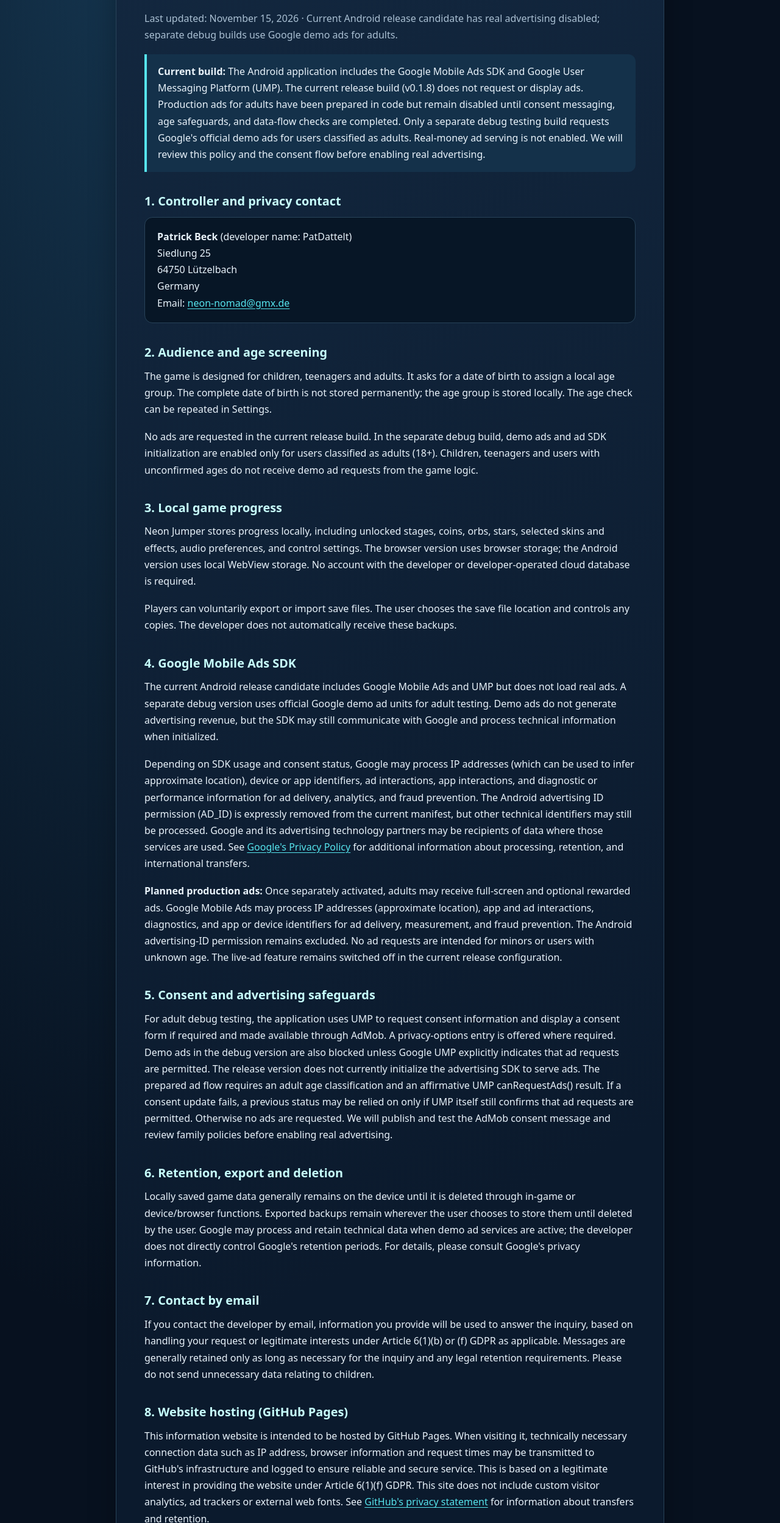
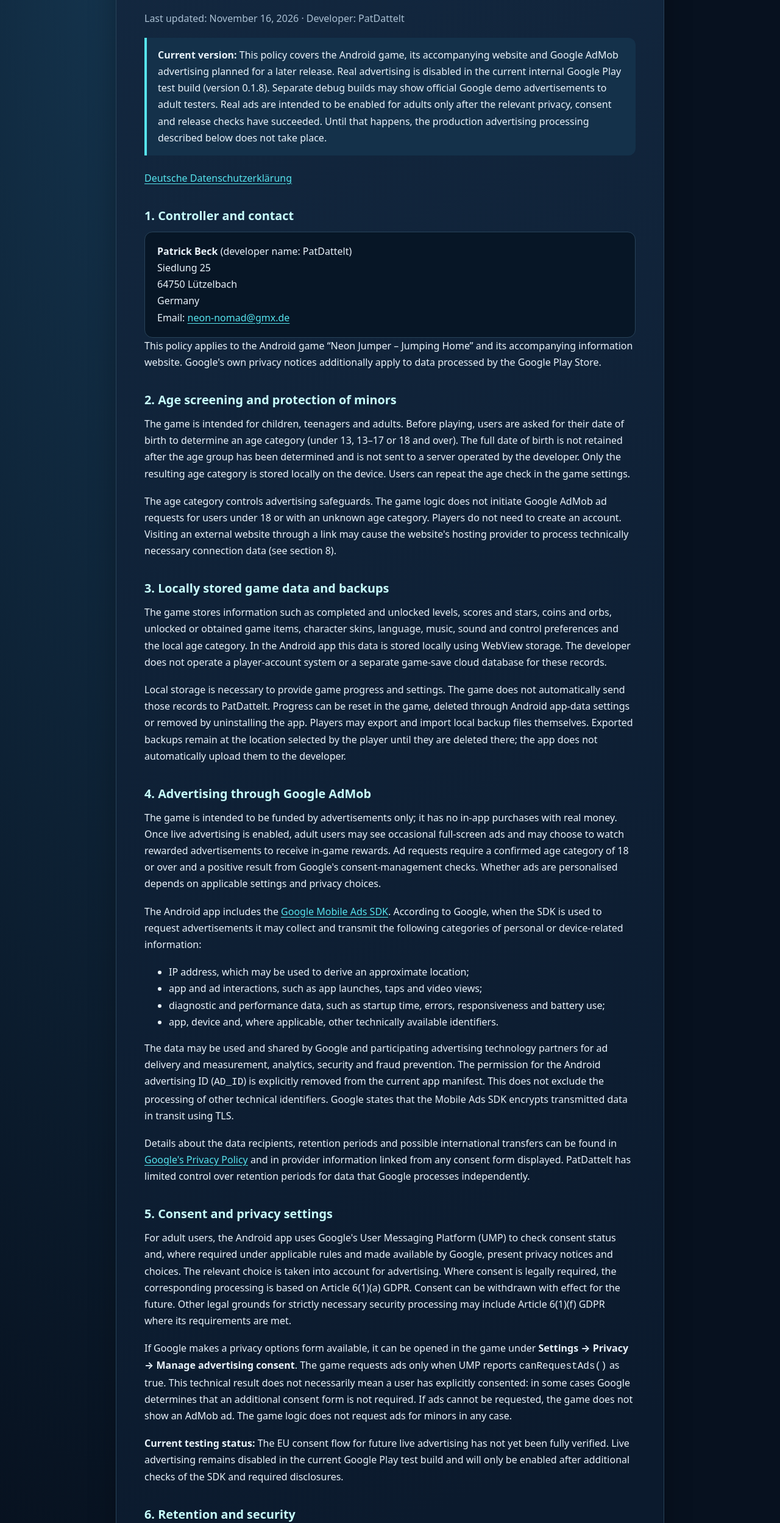
Before and after one commit to PatDattelt/neon-nomad, a plain HTML site: page privacy.html in a window 1280 px wide. Shown: the part 302-2800 px from the top of the page at 61% size. Drawn offline with Linux system fonts and the light colour scheme.

Commit message:
Update English privacy policy for Play release preparation and planned AdMob safeguards

```diff
--- a/privacy.html
+++ b/privacy.html
@@ -11,33 +11,54 @@
 <main class="wrap"><article class="paper">
 <p class="kicker">PRIVACY</p>
 <h1>Privacy Policy for Neon Jumper – Jumping Home</h1>
-<p class="muted">Last updated: November 15, 2026 · Current Android release candidate has real advertising disabled; separate debug builds use Google demo ads for adults.</p>
-<div class="notice"><strong>Current build:</strong> The Android application includes the Google Mobile Ads SDK and Google User Messaging Platform (UMP). The current release build (v0.1.8) does not request or display ads. Production ads for adults have been prepared in code but remain disabled until consent messaging, age safeguards, and data-flow checks are completed. Only a separate debug testing build requests Google's official demo ads for users classified as adults. Real-money ad serving is not enabled. We will review this policy and the consent flow before enabling real advertising.</div>
-<h2>1. Controller and privacy contact</h2>
+<p class="muted">Last updated: November 16, 2026 · Developer: PatDattelt</p>
+<div class="notice"><strong>Current version:</strong> This policy covers the Android game, its accompanying website and Google AdMob advertising planned for a later release. Real advertising is disabled in the current internal Google Play test build (version 0.1.8). Separate debug builds may show official Google demo advertisements to adult testers. Real ads are intended to be enabled for adults only after the relevant privacy, consent and release checks have succeeded. Until that happens, the production advertising processing described below does not take place.</div>
+<p class="muted"><a href="datenschutz.html" lang="de">Deutsche Datenschutzerklärung</a></p>
+
+<h2>1. Controller and contact</h2>
 <address class="contact"><strong>Patrick Beck</strong> (developer name: PatDattelt)<br>Siedlung 25<br>64750 Lützelbach<br>Germany<br>Email: <a href="mailto:neon-nomad@gmx.de">neon-nomad@gmx.de</a></address>
-<h2>2. Audience and age screening</h2>
-<p>The game is designed for children, teenagers and adults. It asks for a date of birth to assign a local age group. The complete date of birth is not stored permanently; the age group is stored locally. The age check can be repeated in Settings.</p>
-<p>No ads are requested in the current release build. In the separate debug build, demo ads and ad SDK initialization are enabled only for users classified as adults (18+). Children, teenagers and users with unconfirmed ages do not receive demo ad requests from the game logic.</p>
-<h2>3. Local game progress</h2>
-<p>Neon Jumper stores progress locally, including unlocked stages, coins, orbs, stars, selected skins and effects, audio preferences, and control settings. The browser version uses browser storage; the Android version uses local WebView storage. No account with the developer or developer-operated cloud database is required.</p>
-<p>Players can voluntarily export or import save files. The user chooses the save file location and controls any copies. The developer does not automatically receive these backups.</p>
-<h2>4. Google Mobile Ads SDK</h2>
-<p>The current Android release candidate includes Google Mobile Ads and UMP but does not load real ads. A separate debug version uses official Google demo ad units for adult testing. Demo ads do not generate advertising revenue, but the SDK may still communicate with Google and process technical information when initialized.</p>
-<p>Depending on SDK usage and consent status, Google may process IP addresses (which can be used to infer approximate location), device or app identifiers, ad interactions, app interactions, and diagnostic or performance information for ad delivery, analytics, and fraud prevention. The Android advertising ID permission (AD_ID) is expressly removed from the current manifest, but other technical identifiers may still be processed. Google and its advertising technology partners may be recipients of data where those services are used. See <a href="https://policies.google.com/privacy">Google's Privacy Policy</a> for additional information about processing, retention, and international transfers.</p>
-<p><strong>Planned production ads:</strong> Once separately activated, adults may receive full-screen and optional rewarded ads. Google Mobile Ads may process IP addresses (approximate location), app and ad interactions, diagnostics, and app or device identifiers for ad delivery, measurement, and fraud prevention. The Android advertising-ID permission remains excluded. No ad requests are intended for minors or users with unknown age. The live-ad feature remains switched off in the current release configuration.</p>
-<h2>5. Consent and advertising safeguards</h2>
-<p>For adult debug testing, the application uses UMP to request consent information and display a consent form if required and made available through AdMob. A privacy-options entry is offered where required. Demo ads in the debug version are also blocked unless Google UMP explicitly indicates that ad requests are permitted. The release version does not currently initialize the advertising SDK to serve ads. The prepared ad flow requires an adult age classification and an affirmative UMP canRequestAds() result. If a consent update fails, a previous status may be relied on only if UMP itself still confirms that ad requests are permitted. Otherwise no ads are requested. We will publish and test the AdMob consent message and review family policies before enabling real advertising.</p>
-<h2>6. Retention, export and deletion</h2>
-<p>Locally saved game data generally remains on the device until it is deleted through in-game or device/browser functions. Exported backups remain wherever the user chooses to store them until deleted by the user. Google may process and retain technical data when demo ad services are active; the developer does not directly control Google's retention periods. For details, please consult Google's privacy information.</p>
+<p>This policy applies to the Android game “Neon Jumper – Jumping Home” and its accompanying information website. Google's own privacy notices additionally apply to data processed by the Google Play Store.</p>
+
+<h2>2. Age screening and protection of minors</h2>
+<p>The game is intended for children, teenagers and adults. Before playing, users are asked for their date of birth to determine an age category (under 13, 13–17 or 18 and over). The full date of birth is not retained after the age group has been determined and is not sent to a server operated by the developer. Only the resulting age category is stored locally on the device. Users can repeat the age check in the game settings.</p>
+<p>The age category controls advertising safeguards. The game logic does not initiate Google AdMob ad requests for users under 18 or with an unknown age category. Players do not need to create an account. Visiting an external website through a link may cause the website's hosting provider to process technically necessary connection data (see section 8).</p>
+
+<h2>3. Locally stored game data and backups</h2>
+<p>The game stores information such as completed and unlocked levels, scores and stars, coins and orbs, unlocked or obtained game items, character skins, language, music, sound and control preferences and the local age category. In the Android app this data is stored locally using WebView storage. The developer does not operate a player-account system or a separate game-save cloud database for these records.</p>
+<p>Local storage is necessary to provide game progress and settings. The game does not automatically send those records to PatDattelt. Progress can be reset in the game, deleted through Android app-data settings or removed by uninstalling the app. Players may export and import local backup files themselves. Exported backups remain at the location selected by the player until they are deleted there; the app does not automatically upload them to the developer.</p>
+
+<h2>4. Advertising through Google AdMob</h2>
+<p>The game is intended to be funded by advertisements only; it has no in-app purchases with real money. Once live advertising is enabled, adult users may see occasional full-screen ads and may choose to watch rewarded advertisements to receive in-game rewards. Ad requests require a confirmed age category of 18 or over and a positive result from Google's consent-management checks. Whether ads are personalised depends on applicable settings and privacy choices.</p>
+<p>The Android app includes the <a href="https://developers.google.com/admob/android/privacy/play-data-disclosure">Google Mobile Ads SDK</a>. According to Google, when the SDK is used to request advertisements it may collect and transmit the following categories of personal or device-related information:</p>
+<ul>
+<li>IP address, which may be used to derive an approximate location;</li>
+<li>app and ad interactions, such as app launches, taps and video views;</li>
+<li>diagnostic and performance data, such as startup time, errors, responsiveness and battery use;</li>
+<li>app, device and, where applicable, other technically available identifiers.</li>
+</ul>
+<p>The data may be used and shared by Google and participating advertising technology partners for ad delivery and measurement, analytics, security and fraud prevention. The permission for the Android advertising ID (<code>AD_ID</code>) is explicitly removed from the current app manifest. This does not exclude the processing of other technical identifiers. Google states that the Mobile Ads SDK encrypts transmitted data in transit using TLS.</p>
+<p>Details about the data recipients, retention periods and possible international transfers can be found in <a href="https://policies.google.com/privacy?hl=en">Google's Privacy Policy</a> and in provider information linked from any consent form displayed. PatDattelt has limited control over retention periods for data that Google processes independently.</p>
+
+<h2>5. Consent and privacy settings</h2>
+<p>For adult users, the Android app uses Google's User Messaging Platform (UMP) to check consent status and, where required under applicable rules and made available by Google, present privacy notices and choices. The relevant choice is taken into account for advertising. Where consent is legally required, the corresponding processing is based on Article 6(1)(a) GDPR. Consent can be withdrawn with effect for the future. Other legal grounds for strictly necessary security processing may include Article 6(1)(f) GDPR where its requirements are met.</p>
+<p>If Google makes a privacy options form available, it can be opened in the game under <strong>Settings → Privacy → Manage advertising consent</strong>. The game requests ads only when UMP reports <code>canRequestAds()</code> as true. This technical result does not necessarily mean a user has explicitly consented: in some cases Google determines that an additional consent form is not required. If ads cannot be requested, the game does not show an AdMob ad. The game logic does not request ads for minors in any case.</p>
+<p><strong>Current testing status:</strong> The EU consent flow for future live advertising has not yet been fully verified. Live advertising remains disabled in the current Google Play test build and will only be enabled after additional checks of the SDK and required disclosures.</p>
+
+<h2>6. Retention and security</h2>
+<p>Local progress is generally kept on the device until users reset it, clear the app's data or remove the app. Separately exported backups remain wherever the user saved them. Technical ad and consent data may be subject to the retention practices of the relevant service providers. Google states that its SDK uses encrypted connections in transit. This does not mean that a backup file manually exported by a user is automatically encrypted.</p>
+
 <h2>7. Contact by email</h2>
-<p>If you contact the developer by email, information you provide will be used to answer the inquiry, based on handling your request or legitimate interests under Article 6(1)(b) or (f) GDPR as applicable. Messages are generally retained only as long as necessary for the inquiry and any legal retention requirements. Please do not send unnecessary data relating to children.</p>
-<h2>8. Website hosting (GitHub Pages)</h2>
-<p>This information website is intended to be hosted by GitHub Pages. When visiting it, technically necessary connection data such as IP address, browser information and request times may be transmitted to GitHub's infrastructure and logged to ensure reliable and secure service. This is based on a legitimate interest in providing the website under Article 6(1)(f) GDPR. This site does not include custom visitor analytics, ad trackers or external web fonts. See <a href="https://docs.github.com/en/site-policy/privacy-policies/github-general-privacy-statement">GitHub's privacy statement</a> for information about transfers and retention.</p>
-<h2>9. Privacy rights</h2>
-<p>Subject to applicable legal requirements, individuals may have rights of access, rectification, erasure, restriction, portability and objection, and may withdraw consent for the future. You may also complain to a data protection supervisory authority. To exercise your rights, email <a href="mailto:neon-nomad@gmx.de">neon-nomad@gmx.de</a>.</p>
-<h2>10. Updates</h2>
-<p>This policy will be reviewed when app functionality or advertising configuration changes, especially before live Google AdMob ads are enabled. The version published here applies.</p>
-<p class="muted"><a href="datenschutz.html" lang="de">Deutsche Datenschutzerklärung</a></p>
+<p>If you contact PatDattelt, the information you send is used to handle and respond to your inquiry. Depending on the nature of the request, processing is based on Article 6(1)(b) or (f) GDPR. Messages are kept only as long as necessary to handle the inquiry and comply with applicable retention obligations or protect legitimate claims. Please do not send unnecessary personal information, especially sensitive data concerning children.</p>
+
+<h2>8. Information website (GitHub Pages)</h2>
+<p>The accompanying information website is served through GitHub Pages. When visitors open it, their IP address, browser and connection details and request timestamps are necessarily transmitted to the hosting infrastructure and may be logged. This serves the legitimate interest in providing a secure, reliable website (Article 6(1)(f) GDPR). The website does not use developer-added visitor analytics, advertising trackers or external web fonts.</p>
+<p>For details on GitHub's data handling and international transfers, see <a href="https://docs.github.com/en/site-policy/privacy-policies/github-general-privacy-statement">GitHub's Privacy Statement</a>. The website operator has limited control over GitHub's technical log retention.</p>
+
+<h2>9. Your rights</h2>
+<p>Subject to applicable law, you may have rights of access, rectification, erasure, restriction, portability and objection, and the right to withdraw consent for the future. You may also lodge a complaint with a relevant data protection supervisory authority. Contact <a href="mailto:neon-nomad@gmx.de">neon-nomad@gmx.de</a> to exercise your rights. You can delete locally stored game data yourself through the app or Android settings; for data processed independently by Google, Google's own privacy and account tools may also be relevant.</p>
+
+<h2>10. Changes to this policy</h2>
+<p>We will update this policy if the game features, integrated SDKs or personal-data processing change. Before enabling real AdMob ads, we will specifically recheck the actual data flows, consent options and Google Play data declarations. The current version published on this page applies.</p>
 </article></main>
 <footer>© 2026 PatDattelt <a href="privacy.html">Privacy</a><a href="datenschutz.html">Datenschutz</a><a href="impressum.html">Legal notice</a></footer>
 </body></html>
```
